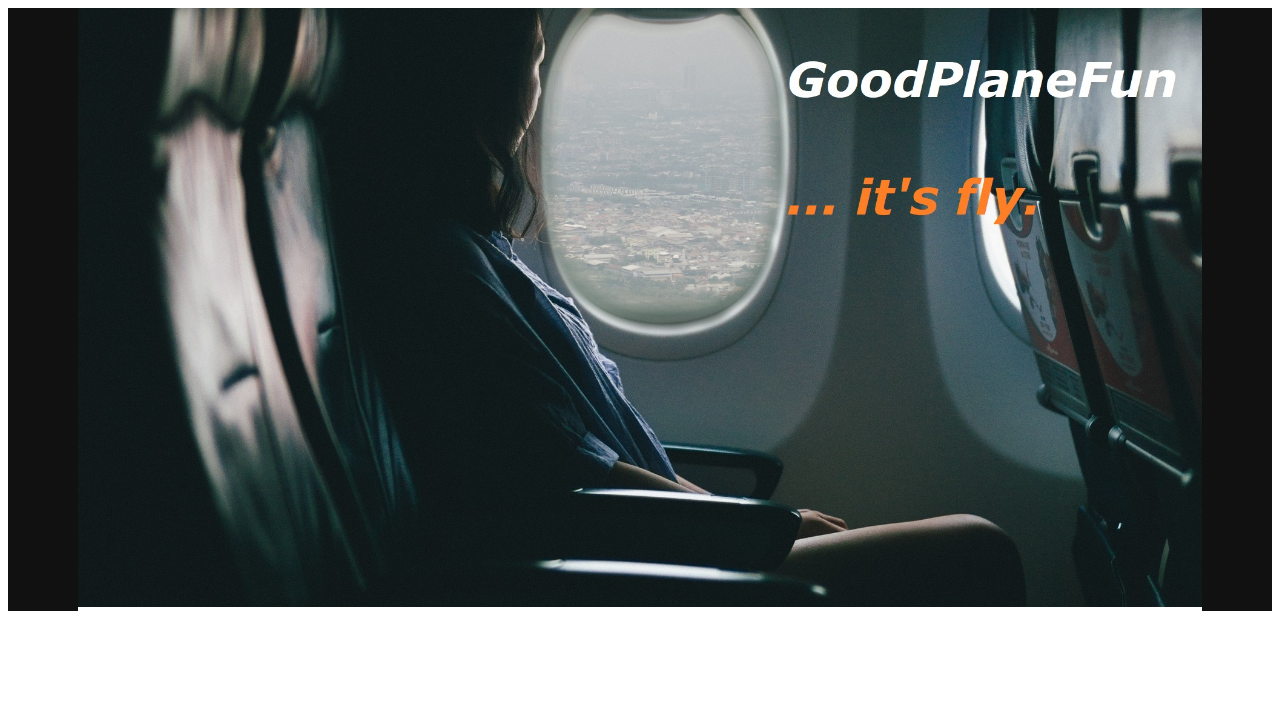
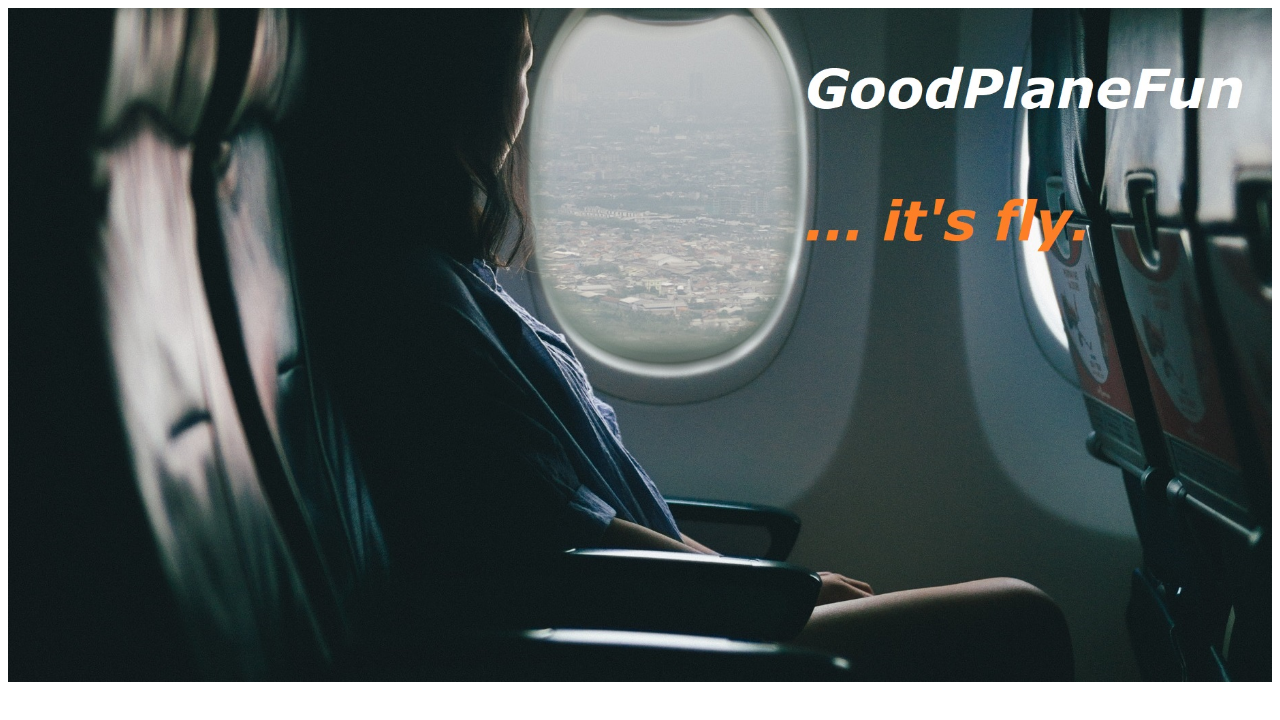
Before and after one commit to tomrobey/gpf, a plain HTML site: page index.html in a window 1280 px wide. Drawn offline with Linux system fonts and the light colour scheme.

Commit message:
changing settings

```diff
--- a/style.css
+++ b/style.css
@@ -1,4 +1,8 @@
-div {
+* {
+    box-sizing: border-box;
+}
+
+/* div {
     border-left: 70px solid #111111;
     border-right: 70px solid #111111;
-}
+} */
```
Also changed, not shown: index.html (+1 -1 lines).
